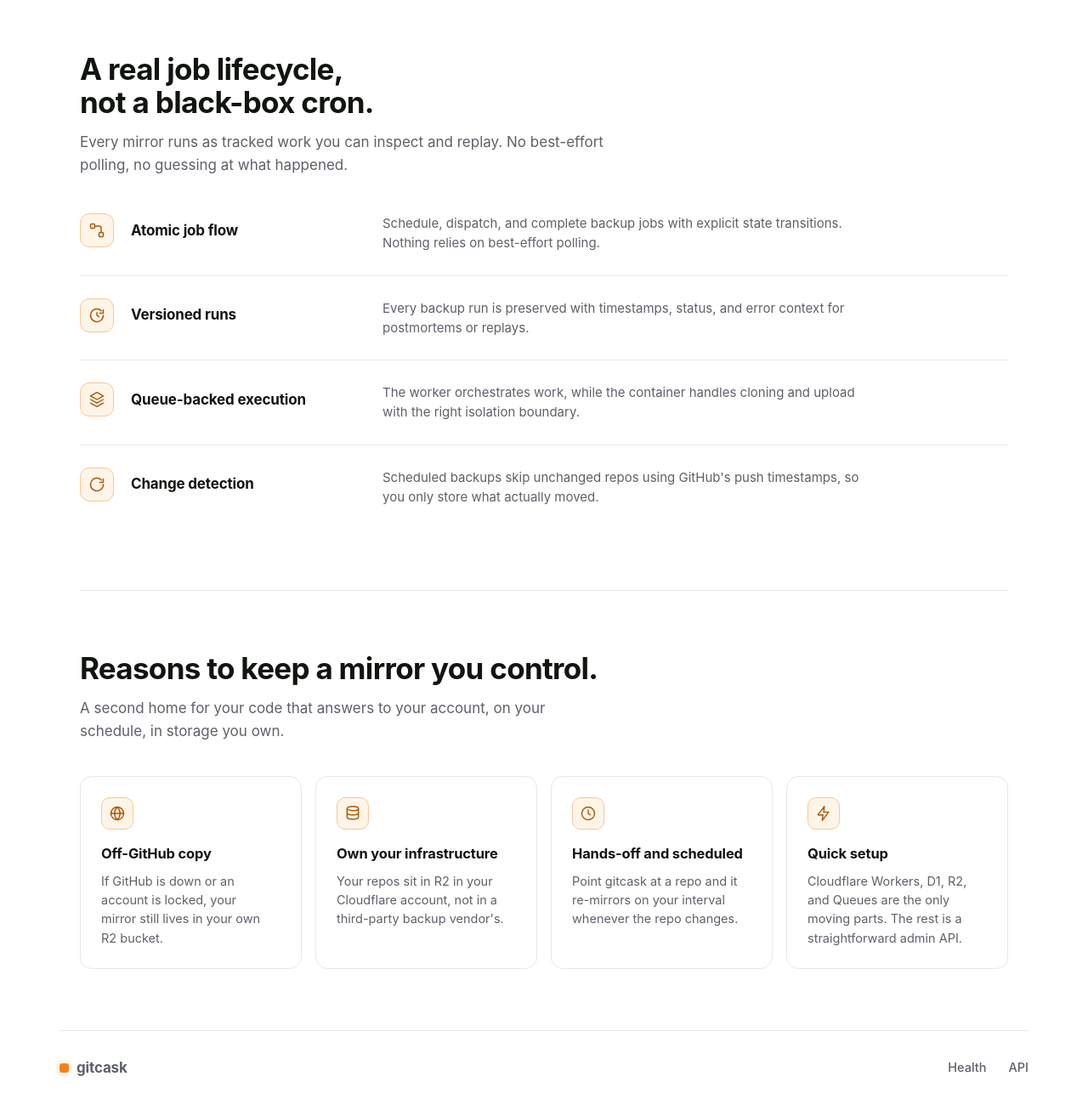
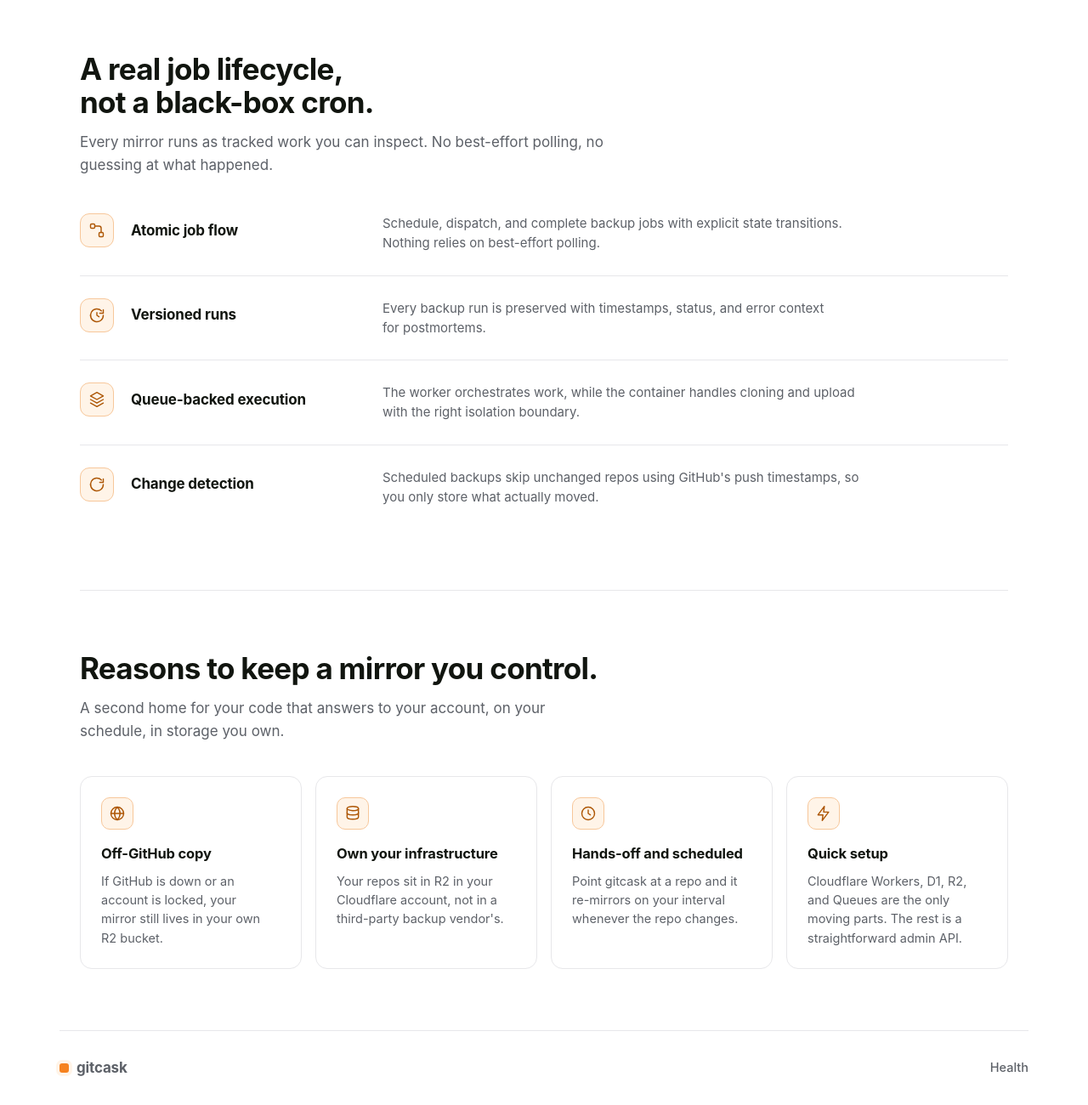
Before and after one commit to nbbaier/gitcask, a website: page src/landing/index.html in a window 1280 px wide. Shown: the part 885-2185 px from the top of the page at 85% size. Drawn offline with Linux system fonts and the light colour scheme.

Commit message:
fix: remove landing overclaims

```diff
--- a/src/landing/index.html
+++ b/src/landing/index.html
@@ -810,8 +810,8 @@
             A real job lifecycle, not a black-box cron.
           </h2>
           <p class="section-deck">
-            Every mirror runs as tracked work you can inspect and replay. No
-            best-effort polling, no guessing at what happened.
+            Every mirror runs as tracked work you can inspect. No best-effort
+            polling, no guessing at what happened.
           </p>
         </div>
         <div class="specs">
@@ -860,7 +860,7 @@
             </div>
             <p>
               Every backup run is preserved with timestamps, status, and error
-              context for postmortems or replays.
+              context for postmortems.
             </p>
           </article>
           <article class="spec">
@@ -1015,10 +1015,7 @@
 
     <footer class="footer shell">
       <div class="brand"><span class="dot"></span>gitcask</div>
-      <nav class="nav" aria-label="Footer">
-        <a href="/health">Health</a>
-        <a href="/repos">API</a>
-      </nav>
+      <nav class="nav" aria-label="Footer"><a href="/health">Health</a></nav>
     </footer>
   </body>
 </html>
```
Also changed, not shown: test/landing.test.ts (+23 -2 lines).
